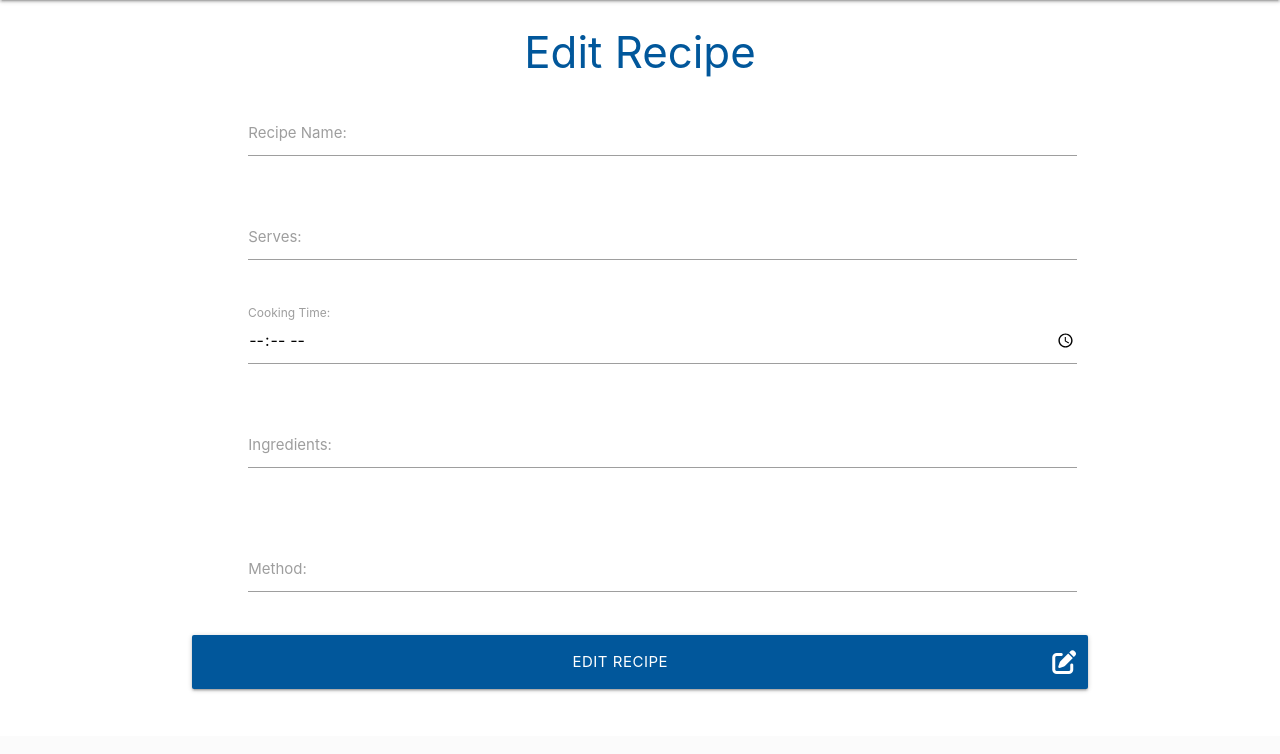
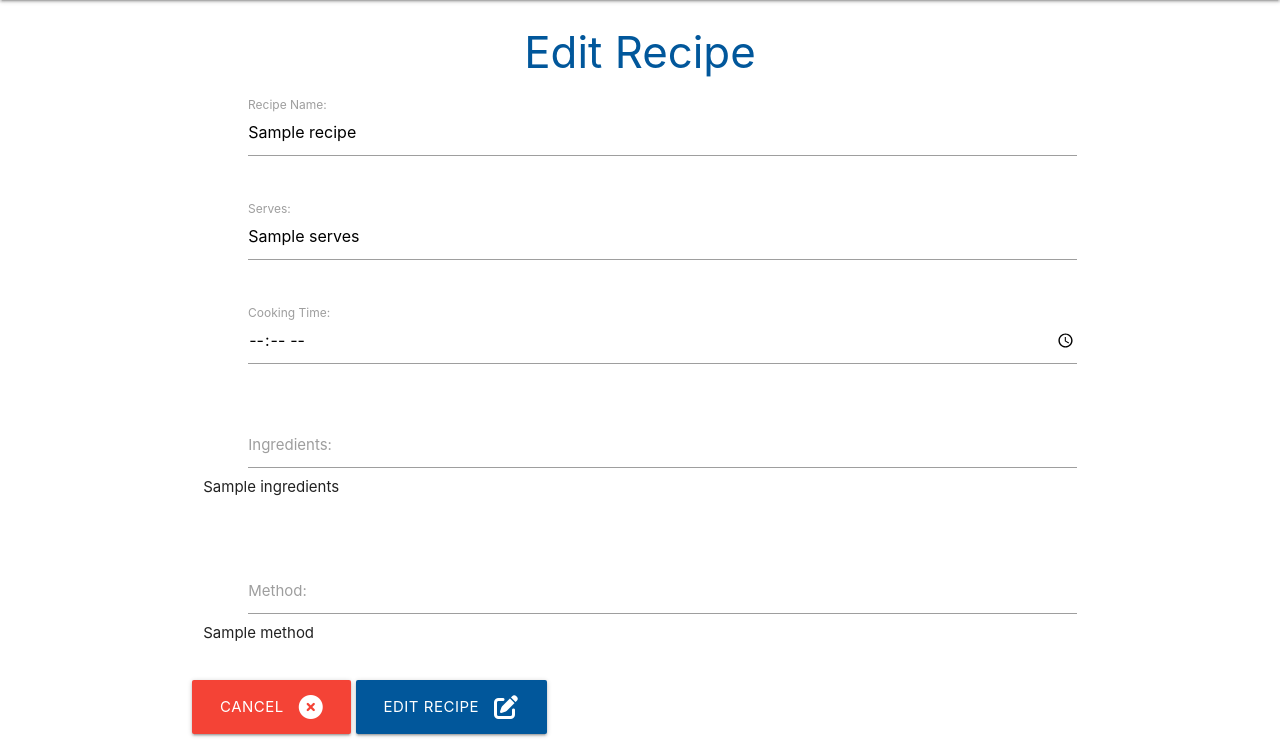
Before and after one commit to RhiH/recipe_store, a Flask app: template templates/edit_recipe.html in a window 1280 px wide. Shown: the part 64-818 px from the top of the page. Before the commit the page ends 756 px from the top, so only its background shows below. Run offline with Flask 2, Linux system fonts and the light colour scheme; the template is opened without the code that fills it: most values are stand-ins (such as "Sample title", 1, 10 or a date in 2020); some libraries are stand-ins or nearby versions.

Commit message:
add more functionality for edit recipes

```diff
--- a/static/css/style.css
+++ b/static/css/style.css
@@ -5,3 +5,7 @@ body {
 .btn-small {
     margin: 5px;
 }
+
+.btn-large {
+    align-items: center;
+}
--- a/templates/edit_recipe.html
+++ b/templates/edit_recipe.html
@@ -8,21 +8,21 @@
             <div class="row">
                 <div class="input-field col s12">
                     <i class="prefix light-blue-text text-darken-4"></i>
-                    <input id="recipe_name" name="recipe_name" type="text" class="validate" required>
+                    <input id="recipe_name" name="recipe_name" value="{{ recipe.recipe_name }}" type="text" class="validate" required>
                     <label for="recipe_name">Recipe Name:</label>
                 </div>
             </div>
             <div class="row">
                 <div class="input-field col s12">
                     <i class="prefix light-blue-text text-darken-4"></i>
-                    <input id="serves" name="serves" type="text" class="validate" required>
+                    <input id="serves" name="serves" value="{{ recipe.serves }}" type="text" class="validate" required>
                     <label for="serves">Serves:</label>
                 </div>
             </div>
             <div class="row">
                 <div class="input-field col s12">
                     <i class="prefix light-blue-text text-darken-4"></i>
-                    <input id="cooking_time" name="cooking_time" type="time" class="validate" required>
+                    <input id="cooking_time" name="cooking_time" value="{{ recipe.cooking_time }}"type="time" class="validate" required>
                     <label for="cooking_time">Cooking Time:</label>
                 </div>
             </div>
@@ -31,7 +31,7 @@
                         <i class="prefix light-blue-text text-darken-4"></i>
                         <input id="ingredients" name="ingredients" minlength="5"
                                 maxlength="500" textarea id="ingredients" class="materialize-textarea validate"
-                                required></textarea>
+                                required> {{- recipe.ingredients -}} </textarea>
                         <label for="ingredients">Ingredients:</label>
                     </div>
                 </div>
@@ -41,13 +41,17 @@
                         <i class="prefix light-blue-text text-darken-4"></i>
                         <input id="method" name="method" minlength="5"
                             maxlength="1000" textarea id="method" class="materialize-textarea validate"
-                            required></textarea>
+                            required> {{- recipe.method -}} </textarea>
                         <label for="method">Method:</label>
                     </div>
                 </div>
             </div>
+            <!--cancel and submit buttons-->
             <div class="row">
-                <button type="submit" class="col s12 btn-large light-blue darken-4 text-shadow">
+                <a href="{{ url_for('get_recipes') }}" class="btn-large red text-shadow">
+                    Cancel <i class="fas fa-times-circle right"></i>
+                </a>
+                <button type="submit" class="btn-large light-blue darken-4 text-shadow">
                     Edit Recipe <i class="fas fa-edit right"></i>
                 </button>
             </div>
```
